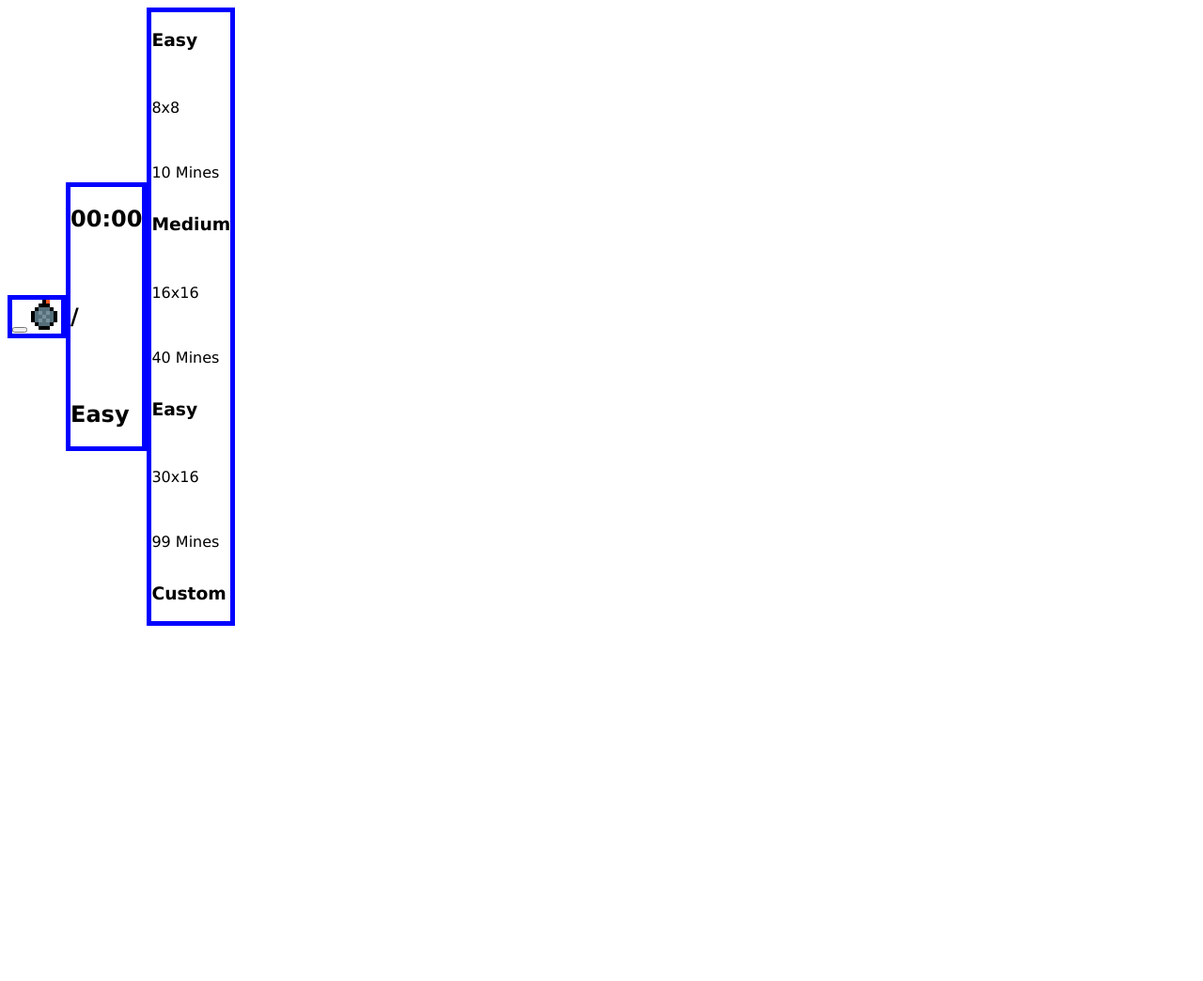
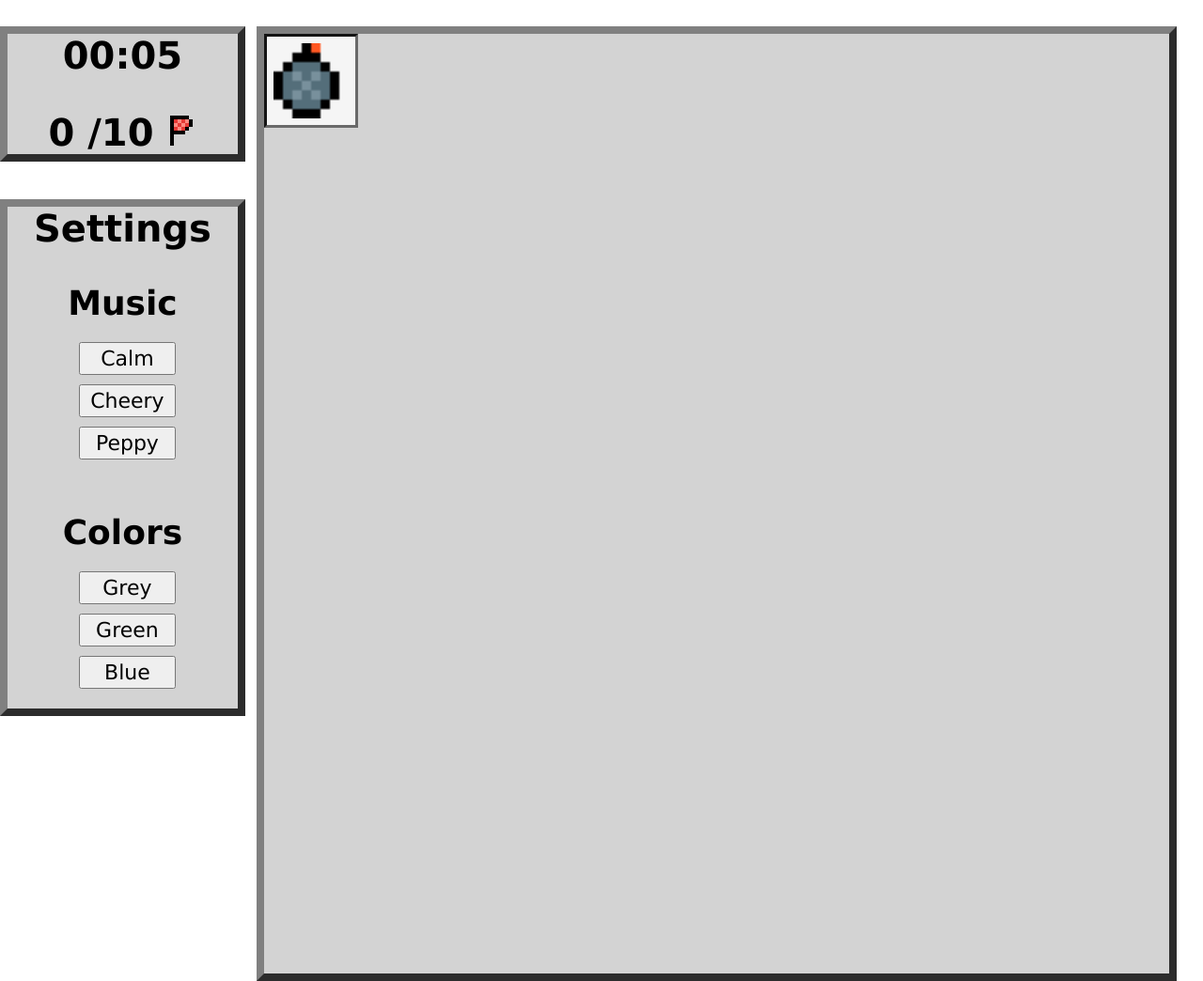
Before and after one commit to MarshSuffers/projectPortal, a plain HTML site: page project4/index.html in a window 1280 px wide. Shown: the whole page at 94% size. Before the commit the page ends 800 px from the top, so only its background shows below. Drawn offline with Linux system fonts and the light colour scheme.

Commit message:
added scripting/styling
Added styling, added timer, in the process of adding button functionality

```diff
--- a/project4/index.html
+++ b/project4/index.html
@@ -7,51 +7,42 @@
     <title>Minesweeper</title>
   </head>
   <body>
-    <section id="chooseDifficulty">
-      <div id="easy">
-        <h3>Easy</h3>
+    <div id="display">
+      <section id="stats">
+        <h2 id="time">
+          <span id="minutes">00</span>:<span id="seconds">00</span>
+        </h2>
         <br />
-        <p>8x8</p>
         <br />
-        <p>10 Mines</p>
-      </div>
-      <div id="medium">
-        <h3>Medium</h3>
+        <h2 id="flags">
+          <span id="flagsFound">0</span>
+          /10
+          <img src="images/flag.png" />
+        </h2>
+      </section>
+      <section id="settings">
+        <h2>Settings</h2>
         <br />
-        <p>16x16</p>
         <br />
-        <p>40 Mines</p>
-      </div>
-      <div id="hard">
-        <h3>Easy</h3>
+        <h3>Music</h3>
+        <ul>
+          <li><button id="songBtnCalm">Calm</button></li>
+          <li><button id="songBtnCheery">Cheery</button></li>
+          <li><button id="songBtnPeppy">Peppy</button></li>
+        </ul>
         <br />
-        <p>30x16</p>
         <br />
-        <p>99 Mines</p>
-      </div>
-      <div id="custom">
-        <h3>Custom</h3>
-      </div>
-    </section>
-    <section id="stats">
-      <h2 id="time">00:00</h2>
-      <br />
-      <br />
-      <h2 id="flags">
-        <span id="flagsFound"></span>
-        /
-        <span id="totalFlags"></span>
-      </h2>
-      <br />
-      <br />
-      <h2 id="difficulty">Easy</h2>
-    </section>
+        <h3>Colors</h3>
+        <ul>
+          <li><button id="colorBtnGrey">Grey</button></li>
+          <li><button id="colorBtnGreen">Green</button></li>
+          <li><button id="colorBtnBlue">Blue</button></li>
+        </ul>
+      </section>
+    </div>
     <section id="mineGrid">
-      <div class="cube">
-        <div class="cubeInner">
-          <button class="cubeBtn"></button>
-          <img class="cubeImg" src="images/bomb.png" />
-        </div>
+      <div class="cubes">
+        <button class="cubeBtn" id="cubeBtn1"></button>
       </div>
     </section>
     <script src="script.js"></script>
--- a/project4/script.js
+++ b/project4/script.js
@@ -0,0 +1,38 @@
+//Timer
+var minutes = document.getElementById("minutes");
+var seconds = document.getElementById("seconds");
+var totalSeconds = 0;
+setInterval(setTime, 1000);
+
+function setTime() {
+  ++totalSeconds;
+  seconds.innerHTML = pad(totalSeconds % 60);
+  minutesLabel.inner = pad(parseInt(totalSeconds / 60));
+}
+
+function pad(val) {
+  var valString = val + "";
+  if (valString.length < 2) {
+    return "0" + valString;
+  } else {
+    return valString;
+  }
+}
+
+//Bomb Counter
+
+//Music
+songBtnCalm.addEventListener("click", playCalm);
+
+function playCalm() {
+  const calmMusic = new Audio("sounds/calmMusic.mp3");
+  calmMusic.play();
+}
+
+//Color Change
+
+//Create Tiles
+
+//Game Over
+
+//Win
--- a/project4/style.css
+++ b/project4/style.css
@@ -2,22 +2,83 @@ h1,
 h2,
 h3,
 p,
-a {
+a,
+button {
   font-family: Verdana, Geneva, Tahoma, sans-serif;
 }
 
 body {
   display: flex;
-  flex-flow: row-reverse;
-  justify-content: flex-end;
-  align-items: center;
+  flex-flow: row;
+  justify-content: flex-start;
+  align-items: flex-start;
 }
 
 section {
-  border: 5px solid blue;
+  border: 8px outset gray;
+  background-color: lightgray;
+  margin: 20px;
 }
 
-#chooseDifficulty {
-  display: grid;
-  grid: 2 2;
+#display {
+  display: flex;
+  flex-flow: column;
+  justify-content: flex-start;
+  align-items: center;
+  width: 20%;
+  max-height: 75vh;
 }
+
+#display section {
+  width: 100%;
+  text-align: center;
+}
+
+#display h2 {
+  font-size: 40px;
+  margin: 0;
+}
+
+#display h3 {
+  font-size: 36px;
+  margin: 0;
+}
+
+#display li {
+  list-style-type: none;
+  position: relative;
+  right: 15px;
+}
+
+#display button {
+  width: 50%;
+  height: 35px;
+  font-size: 22px;
+  margin: 5px;
+}
+
+#mineGrid {
+  width: 1200px;
+  min-height: 1000px;
+}
+
+.cubes {
+  display: flex;
+  flex-flow: row wrap;
+  justify-content: flex-start;
+  align-items: flex-start;
+  margin: 0;
+  padding: 0;
+}
+
+.cubeBtn {
+  width: 100px;
+  height: 100px;
+  margin: 0;
+  border: 3px inset dimgrey;
+  background-image: url("images/bomb.png");
+  background-position: center;
+  background-repeat: no-repeat;
+  background-size: 85%;
+  background-color: whitesmoke;
+}
```
